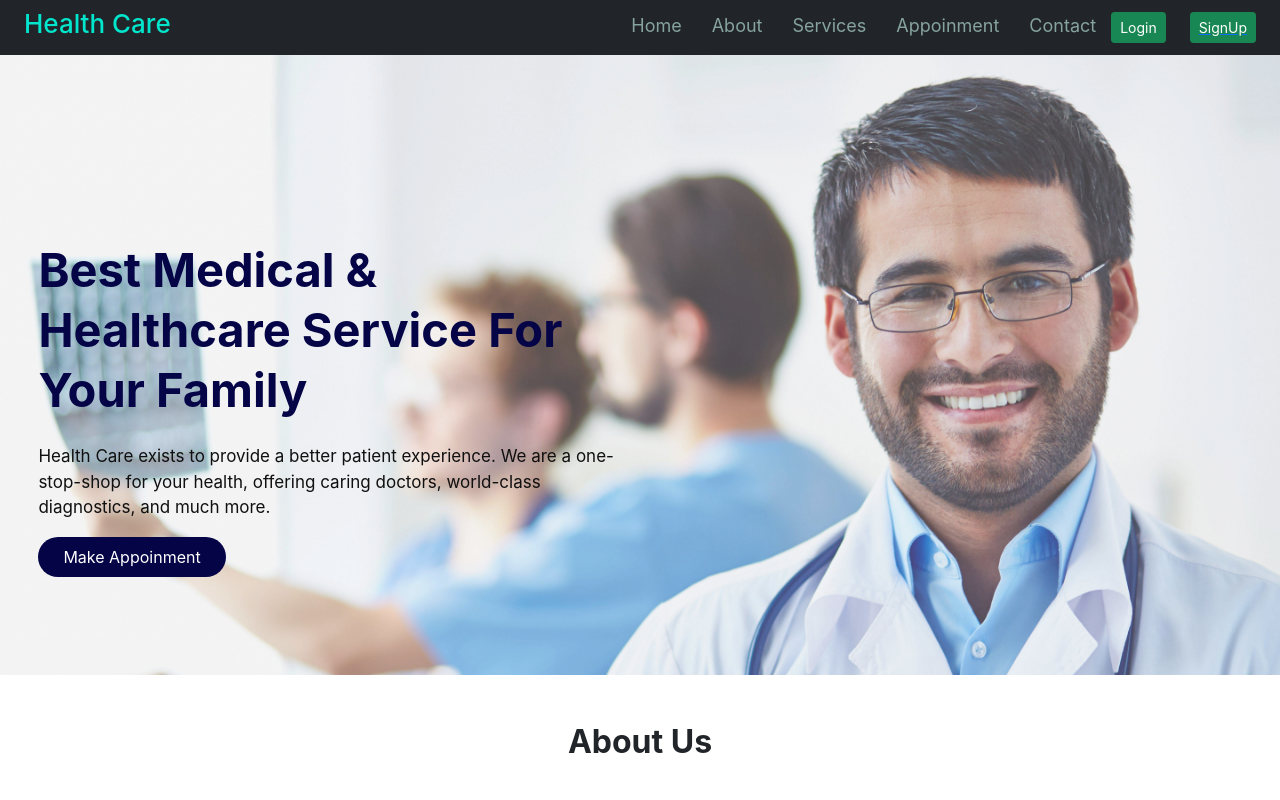
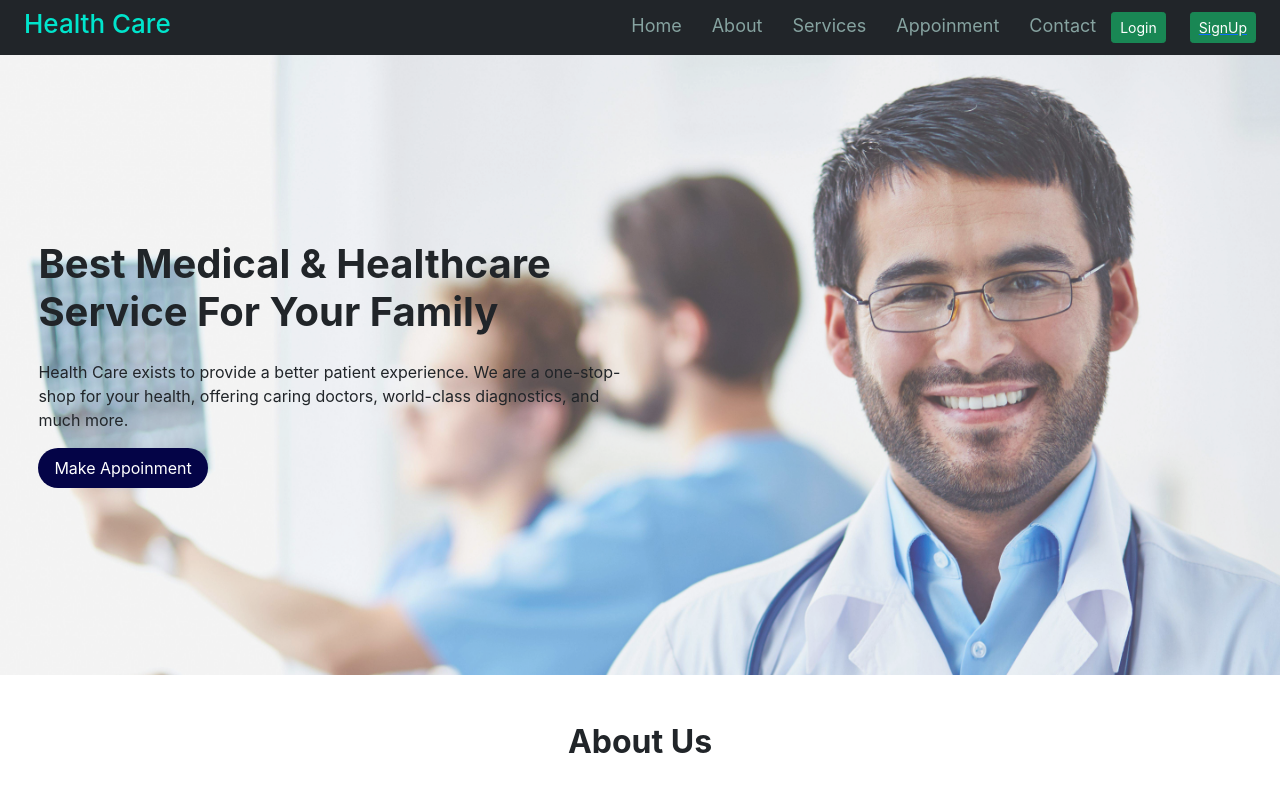
Before and after one commit to rakibulPro1/health-care, a React (Create React App) app: page / in a window 1280 px wide. Shown: the top 800 px of the page. Built offline with nearby package versions, Linux system fonts and the light colour scheme; no server answers.

Commit message:
update-6

```diff
--- a/src/pages/Banner/Banner.css
+++ b/src/pages/Banner/Banner.css
@@ -7,7 +7,6 @@
 .banner-btn {
   background-color: #040447;
   color: white;
-  padding: 8px 25px;
   border: none;
   border-radius: 35px;
 }
@@ -22,13 +21,8 @@
   top: 30%;
   left: 3%;
 }
-.banner-info h2 {
-  line-height: 60px;
-  font-size: 47px;
-  color: #040447;
-  font-weight: bold;
+@media only screen and (max-width: 600px) {
+  .banner-info {
+    display: none;
+  }
 }
-.banner-info p {
-  color: rgb(17, 16, 16);
-  font-size: 17px;
-}
--- a/src/pages/Banner/Banner.js
+++ b/src/pages/Banner/Banner.js
@@ -9,13 +9,15 @@ const Banner = () => {
         <img src={bannerImg} alt="" />
       </div>
       <div className="banner-info">
-        <h2>Best Medical & Healthcare Service For Your Family</h2>
-        <p className="mt-4 mb-3">
+        <h2 className="fw-bold fs-1">
+          Best Medical & Healthcare Service For Your Family
+        </h2>
+        <p className="mt-4 mb-3 ">
           Health Care exists to provide a better patient experience. We are a
           one-stop-shop for your health, offering caring doctors, world-class
           diagnostics, and much more.
         </p>
-        <button className="banner-btn">Make Appoinment</button>
+        <button className="banner-btn py-2 px-3">Make Appoinment</button>
       </div>
     </div>
   );
--- a/src/pages/Details/Details.js
+++ b/src/pages/Details/Details.js
@@ -16,7 +16,7 @@ const Details = () => {
         <Col>
           <div className="my-5">
             <h2>{selectedSearvice?.name}</h2>
-            <p>{selectedSearvice.description}</p>
+            <p>{selectedSearvice?.description}</p>
             <Link to="/home">
               <button className="btn btn-sm btn-info text-light px-4 py-2 mt-4">
                 Book an Appoinment
@@ -26,7 +26,7 @@ const Details = () => {
         </Col>
         <Col>
           <div className="my-5">
-            <Image src={selectedSearvice.img} fluid />
+            <Image src={selectedSearvice?.img} fluid />
           </div>
         </Col>
       </Row>
--- a/src/pages/Footer/Footer.js
+++ b/src/pages/Footer/Footer.js
@@ -11,7 +11,7 @@ const Footer = () => {
         <div className="px-5 footer">
           <div className="row">
             {/* foooter logo area */}
-            <div className="col-6">
+            <div className="col-lg-6 col-md-6 col-12">
               <h3 className="footer-logo mb-5">Health Care</h3>
               <h4>Do You Need Help With Anything? </h4>
               <p className="footer-para mb-3">
@@ -38,8 +38,11 @@ const Footer = () => {
                 </InputGroup>
               </div>
             </div>
+
             {/* Footer all section area */}
-            <div className="col-2">
+            <div className="col-lg-6 col-md-6 col-12">
+              <div className="row">
+                <div className="col-lg-4 col-md-4 col-6">
                   <h4 className="mb-5">All Sections</h4>
                   <div className="mb-2">
                     <Link to="/" className="footer-nav-item me-2">
@@ -76,7 +79,7 @@ const Footer = () => {
                 </div>
 
                 {/* Footer Layout area */}
-            <div className="col-2">
+                <div className="col-lg-4 col-md-4 col-6">
                   <h4 className="mb-5">Layout</h4>
                   <div className="mb-2">
                     <Link to="/home" className="footer-nav-item">
@@ -101,7 +104,7 @@ const Footer = () => {
                 </div>
 
                 {/* Footer Company area */}
-            <div className="col-2">
+                <div className="col-lg-4 col-md-4 col-6">
                   <h4 className="mb-5">Company</h4>
                   <div className="mb-2">
                     <Link to="/" className="footer-nav-item">
@@ -141,6 +144,8 @@ const Footer = () => {
             </div>
           </div>
         </div>
+      </div>
+    </div>
   );
 };
 
```
Also changed, not shown: 2 other files (tests, documents, lock files or other folders). Lines whose indentation alone changed are shown as unchanged.
